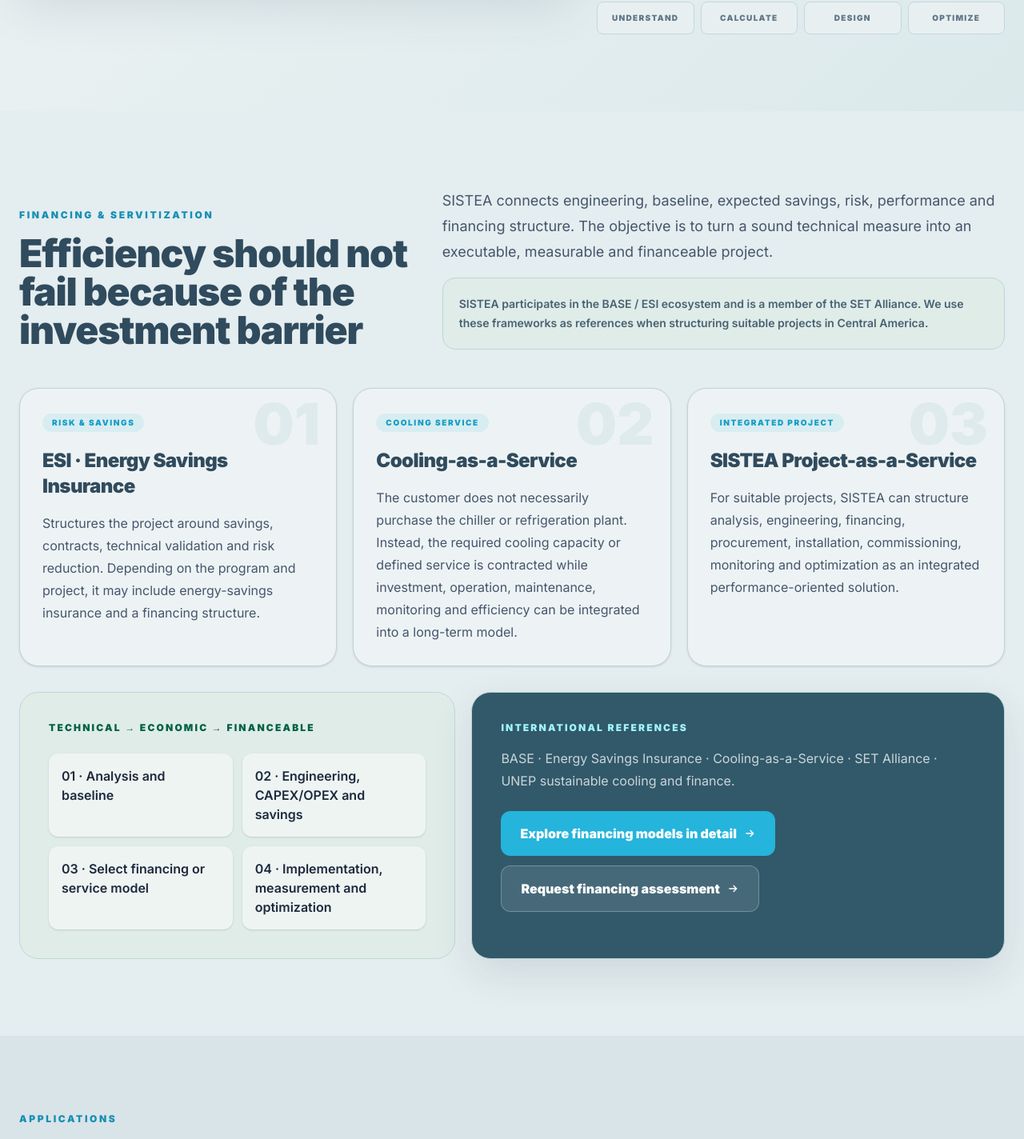
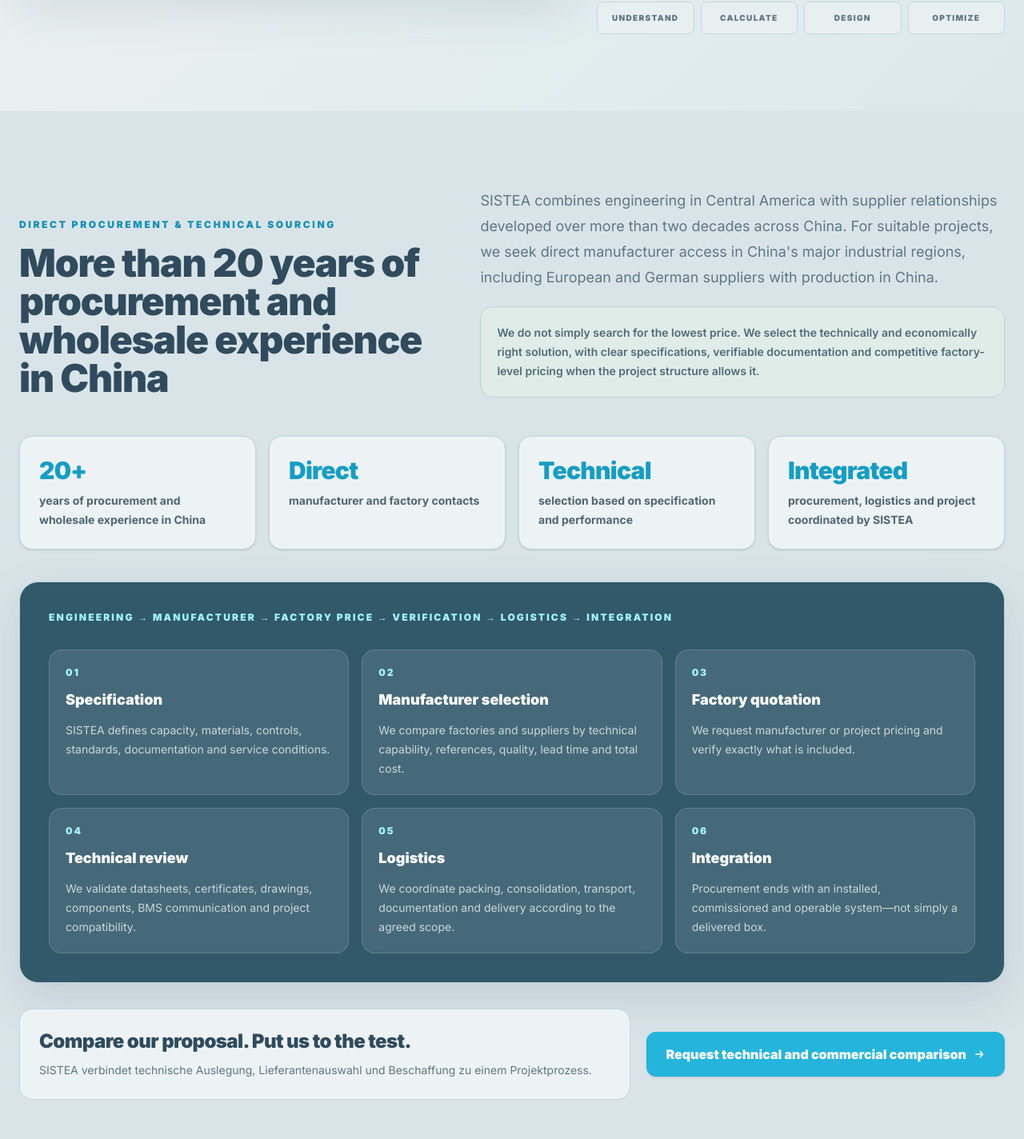
Before and after one commit to andreasreith-glitch/sistea-digital-platform-v4, a Next.js app in the folder sistea-digital-platform/: page /en in a window 1280 px wide. Shown: the part 10378-11802 px from the top of the page at 80% size. Built offline with nearby package versions, Linux system fonts and the light colour scheme.

Commit message:
Correct procurement focus to all of China

```diff
--- a/sistea-digital-platform/src/app/[locale]/page.tsx
+++ b/sistea-digital-platform/src/app/[locale]/page.tsx
@@ -173,6 +173,28 @@
       ["Energía & Demanda", "Facturas, línea base, perfil de carga y primera identificación del potencial de ahorro.", "Analizar energía", "#energy"],
       ["Financiamiento", "ESI, Cooling-as-a-Service y modelos de servicio para convertir medidas viables en proyectos ejecutables.", "Ver modelos", "/financing"],
     ],
+    procurementEyebrow: "Compra directa & sourcing técnico",
+    procurementTitle: "Más de 20 años de experiencia de compra y comercio mayorista en China",
+    procurementText:
+      "SISTEA combina ingeniería en Centroamérica con relaciones de suministro desarrolladas durante más de dos décadas en toda China. Para proyectos adecuados buscamos acceso directo a fabricantes en las principales regiones industriales del país, incluyendo proveedores europeos y alemanes con producción en China.",
+    procurementPromise:
+      "No buscamos simplemente el precio más bajo. Buscamos la solución técnica y económicamente correcta, con especificación clara, documentación verificable y un precio de fábrica competitivo cuando la estructura del proyecto lo permite.",
+    procurementStats: [
+      ["20+", "años de experiencia en compra y comercio mayorista en China"],
+      ["Directo", "contacto con fabricantes y fábricas"],
+      ["Técnico", "selección basada en especificación y desempeño"],
+      ["Integrado", "compra, logística y proyecto coordinados por SISTEA"],
+    ],
+    procurementSteps: [
+      ["01", "Especificación", "SISTEA define capacidad, materiales, controles, normas, documentación y condiciones de servicio."],
+      ["02", "Selección de fabricante", "Comparamos fábricas y proveedores según capacidad técnica, referencias, calidad, plazos y costo total."],
+      ["03", "Oferta de fábrica", "Solicitamos precios de fabricante o proyecto y revisamos exactamente qué está incluido."],
+      ["04", "Revisión técnica", "Validamos fichas, certificados, planos, componentes, comunicación BMS y compatibilidad con el proyecto."],
+      ["05", "Logística", "Coordinamos embalaje, consolidación, transporte, documentación y entrega según el alcance acordado."],
+      ["06", "Integración", "La compra termina en un sistema instalado, comisionado y operable, no en una caja entregada."],
+    ],
+    procurementCta: "Compare nuestra propuesta. Pónganos a prueba.",
+    procurementButton: "Solicitar comparación técnica y comercial",
     sourcingEyebrow: "Compras técnicas & suministro directo",
     sourcingTitle: "Más de 20 años de experiencia propia en compras y comercio mayorista en Shanghái / China",
     sourcingText:
@@ -354,8 +376,30 @@
       ["Energy & Demand", "Bills, baseline, load profile and initial identification of savings potential.", "Analyze energy", "#energy"],
       ["Financing", "ESI, Cooling-as-a-Service and service models to turn viable measures into executable projects.", "View models", "/financing"],
     ],
+    procurementEyebrow: "Direct Procurement & Technical Sourcing",
+    procurementTitle: "More than 20 years of procurement and wholesale experience in China",
+    procurementText:
+      "SISTEA combines engineering in Central America with supplier relationships developed over more than two decades across China. For suitable projects, we seek direct manufacturer access in China's major industrial regions, including European and German suppliers with production in China.",
+    procurementPromise:
+      "We do not simply search for the lowest price. We select the technically and economically right solution, with clear specifications, verifiable documentation and competitive factory-level pricing when the project structure allows it.",
+    procurementStats: [
+      ["20+", "years of procurement and wholesale experience in China"],
+      ["Direct", "manufacturer and factory contacts"],
+      ["Technical", "selection based on specification and performance"],
+      ["Integrated", "procurement, logistics and project coordinated by SISTEA"],
+    ],
+    procurementSteps: [
+      ["01", "Specification", "SISTEA defines capacity, materials, controls, standards, documentation and service conditions."],
+      ["02", "Manufacturer selection", "We compare factories and suppliers by technical capability, references, quality, lead time and total cost."],
+      ["03", "Factory quotation", "We request manufacturer or project pricing and verify exactly what is included."],
+      ["04", "Technical review", "We validate datasheets, certificates, drawings, components, BMS communication and project compatibility."],
+      ["05", "Logistics", "We coordinate packing, consolidation, transport, documentation and delivery according to the agreed scope."],
+      ["06", "Integration", "Procurement ends with an installed, commissioned and operable system—not simply a delivered box."],
+    ],
+    procurementCta: "Compare our proposal. Put us to the test.",
+    procurementButton: "Request technical and commercial comparison",
     sourcingEyebrow: "Technical Procurement & Direct Sourcing",
-    sourcingTitle: "More than 20 years of our own sourcing and wholesale experience in Shanghai / China",
+    sourcingTitle: "More than 20 years of our own sourcing and wholesale experience across China",
     sourcingText:
       "For more than 20 years we have worked directly with manufacturers and suppliers in China. This includes established relationships with German manufacturers producing in China as well as technically selected Asian manufacturers. SISTEA combines engineering, technical specification and direct sourcing to reduce unnecessary intermediaries and obtain competitive factory-level terms.",
     sourcingPoints: [
@@ -535,8 +579,30 @@
       ["Energie & Last", "Stromrechnungen, Baseline, Lastprofil und erste Identifikation von Einsparpotenzial.", "Energie analysieren", "#energy"],
       ["Finanzierung", "ESI, Cooling-as-a-Service und Servicemodelle für technisch tragfähige Projekte.", "Modelle ansehen", "/financing"],
     ],
+    procurementEyebrow: "Direktbeschaffung & technisches Sourcing",
+    procurementTitle: "Über 20 Jahre Einkaufs- und Großhandelserfahrung in China",
+    procurementText:
+      "SISTEA verbindet Engineering in Zentralamerika mit Lieferantenbeziehungen, die über mehr als zwei Jahrzehnte in ganz China aufgebaut wurden. Für geeignete Projekte suchen wir direkten Herstellerzugang in den wichtigsten chinesischen Industrieregionen – auch zu europäischen und deutschen Anbietern mit Produktion in China.",
+    procurementPromise:
+      "Wir suchen nicht einfach den niedrigsten Preis. Wir wählen die technisch und wirtschaftlich richtige Lösung – mit klarer Spezifikation, prüfbarer Dokumentation und wettbewerbsfähigem Hersteller- beziehungsweise Werkspreis, wenn die Projektstruktur dies ermöglicht.",
+    procurementStats: [
+      ["20+", "Jahre Einkaufs- und Großhandelserfahrung in China"],
+      ["Direkt", "Kontakte zu Herstellern und Fabriken"],
+      ["Technisch", "Auswahl nach Spezifikation und Performance"],
+      ["Integriert", "Beschaffung, Logistik und Projekt durch SISTEA koordiniert"],
+    ],
+    procurementSteps: [
+      ["01", "Spezifikation", "SISTEA definiert Leistung, Materialien, Regelung, Normen, Dokumentation und Servicebedingungen."],
+      ["02", "Herstellerauswahl", "Wir vergleichen Fabriken und Lieferanten nach technischer Fähigkeit, Referenzen, Qualität, Lieferzeit und Gesamtkosten."],
+      ["03", "Werksangebot", "Wir holen Hersteller- oder Projektpreise ein und prüfen exakt, welche Leistungen und Komponenten enthalten sind."],
+      ["04", "Technische Prüfung", "Wir validieren Datenblätter, Zertifikate, Zeichnungen, Komponenten, BMS-Kommunikation und Projektkompatibilität."],
+      ["05", "Logistik", "Wir koordinieren Verpackung, Konsolidierung, Transport, Dokumentation und Lieferung entsprechend dem vereinbarten Umfang."],
+      ["06", "Integration", "Beschaffung endet für uns bei einem installierten, in Betrieb genommenen und nutzbaren System – nicht bei einer gelieferten Kiste."],
+    ],
+    procurementCta: "Vergleichen Sie unser Angebot. Testen Sie uns.",
+    procurementButton: "Technischen und kaufmännischen Vergleich anfragen",
     sourcingEyebrow: "Technische Beschaffung & Direktbezug",
-    sourcingTitle: "Seit über 20 Jahren eigener Großhandel und Beschaffung in Shanghai / China",
+    sourcingTitle: "Seit über 20 Jahren eigener Großhandel und Beschaffung in ganz China",
     sourcingText:
       "Seit mehr als 20 Jahren arbeiten wir direkt mit Herstellern und Lieferanten in China. Dazu gehören gewachsene Kontakte zu deutschen Herstellern mit Produktion in China sowie zu technisch ausgewählten asiatischen Produzenten. SISTEA verbindet Engineering, technische Spezifikation und Direktbeschaffung. So reduzieren wir unnötige Handelsstufen und können wettbewerbsfähige Werkskonditionen anbieten.",
     sourcingPoints: [
@@ -806,7 +872,7 @@
       <div className="relative">
         <div className="flex items-center justify-between gap-4">
           <div>
-            <div className="text-xs font-black uppercase tracking-[.18em] text-cyan-200">Shanghai · China</div>
+            <div className="text-xs font-black uppercase tracking-[.18em] text-cyan-200">China · Direct Sourcing</div>
             <div className="mt-2 text-2xl font-black text-white">{title}</div>
           </div>
           <div className="rounded-xl border border-white/20 bg-white/10 px-4 py-3 text-right">
@@ -1323,6 +1389,65 @@
           </div>
         </section>
 
+        <section id="procurement" className="scroll-mt-24 bg-[#d9e4e8] px-6 py-24">
+          <div className="mx-auto max-w-7xl">
+            <div className="grid gap-10 lg:grid-cols-[.9fr_1.1fr] lg:items-end">
+              <div>
+                <Eyebrow>{t.procurementEyebrow}</Eyebrow>
+                <h2 className="mt-4 max-w-4xl text-3xl font-black tracking-tight text-[#304b5d] sm:text-4xl lg:text-5xl">
+                  {t.procurementTitle}
+                </h2>
+              </div>
+              <div>
+                <p className="text-lg leading-8 text-[#607684]">{t.procurementText}</p>
+                <div className="mt-5 rounded-2xl border border-[#b9d6d0] bg-[#dfece8] p-5 text-sm font-semibold leading-6 text-[#526b78]">
+                  {t.procurementPromise}
+                </div>
+              </div>
+            </div>
+
+            <div className="mt-12 grid gap-4 sm:grid-cols-2 lg:grid-cols-4">
+              {t.procurementStats.map(([value, label]) => (
+                <div key={label} className="rounded-2xl border border-[#c3d5da] bg-[#edf3f4] p-6 shadow-sm">
+                  <div className="text-3xl font-black tracking-tight text-[#159dc5]">{value}</div>
+                  <p className="mt-2 text-sm font-bold leading-6 text-[#4f6675]">{label}</p>
+                </div>
+              ))}
+            </div>
+
+            <div className="mt-10 overflow-hidden rounded-3xl border border-[#bdd3da] bg-[#31596a] p-7 text-white shadow-[0_20px_55px_rgba(48,75,93,.14)] sm:p-9">
+              <div className="text-xs font-black uppercase tracking-[.18em] text-cyan-200">
+                Engineering → Manufacturer → Factory Price → Verification → Logistics → Integration
+              </div>
+
+              <div className="mt-8 grid gap-4 md:grid-cols-2 lg:grid-cols-3">
+                {t.procurementSteps.map(([n, title, body]) => (
+                  <article key={n} className="rounded-2xl border border-white/15 bg-white/10 p-5 backdrop-blur">
+                    <div className="text-xs font-black uppercase tracking-[.16em] text-cyan-200">{n}</div>
+                    <h3 className="mt-3 text-lg font-black">{title}</h3>
+                    <p className="mt-3 text-sm leading-6 text-white/72">{body}</p>
+                  </article>
+                ))}
+              </div>
+            </div>
+
+            <div className="mt-8 grid gap-5 lg:grid-cols-[1fr_auto] lg:items-center">
+              <div className="rounded-2xl border border-[#c3d5da] bg-[#edf3f4] p-6">
+                <div className="text-2xl font-black tracking-tight text-[#304b5d]">{t.procurementCta}</div>
+                <p className="mt-2 text-sm leading-6 text-[#607684]">
+                  SISTEA verbindet technische Auslegung, Lieferantenauswahl und Beschaffung zu einem Projektprozess.
+                </p>
+              </div>
+              <a
+                href="#contact"
+                className="inline-flex items-center justify-center gap-2 rounded-xl bg-[#25b4dc] px-6 py-4 font-black text-white shadow-sm transition hover:bg-[#159dc5]"
+              >
+                {t.procurementButton}<ArrowIcon />
+              </a>
+            </div>
+          </div>
+        </section>
+
         <section id="esi" className="bg-[#e4edef] px-6 py-24">
           <div className="mx-auto max-w-7xl">
             <div className="grid gap-10 lg:grid-cols-[.82fr_1.18fr] lg:items-end">
@@ -1417,7 +1542,7 @@
                 <div className="absolute inset-0 bg-[radial-gradient(circle_at_75%_15%,rgba(103,216,230,.18),transparent_28%),linear-gradient(145deg,#234455,#31596a_50%,#4d7f89)]" />
                 <div className="relative flex h-full min-h-[540px] flex-col justify-between p-8 sm:p-12 lg:p-14">
                   <div>
-                    <div className="inline-flex rounded-full border border-white/25 bg-white/10 px-4 py-2 text-xs font-black uppercase tracking-[.17em] text-cyan-100 backdrop-blur">Shanghai · China · Direct Factory Access</div>
+                    <div className="inline-flex rounded-full border border-white/25 bg-white/10 px-4 py-2 text-xs font-black uppercase tracking-[.17em] text-cyan-100 backdrop-blur">China · Direct Factory Access</div>
                     <div className="mt-7"><SourcingFlowVisual steps={sales.sourcingSteps} title={sales.sourcingFlowTitle} yearsLabel={sales.sourcingYearsLabel} countryCards={sales.sourcingCountryCards} /></div>
                     <div className="mt-6 rounded-2xl border border-white/20 bg-[#244858]/70 p-5 backdrop-blur-md">
                       <div className="text-xs font-black uppercase tracking-[.17em] text-cyan-200">{sales.sourcingVisualLabel}</div>
```
